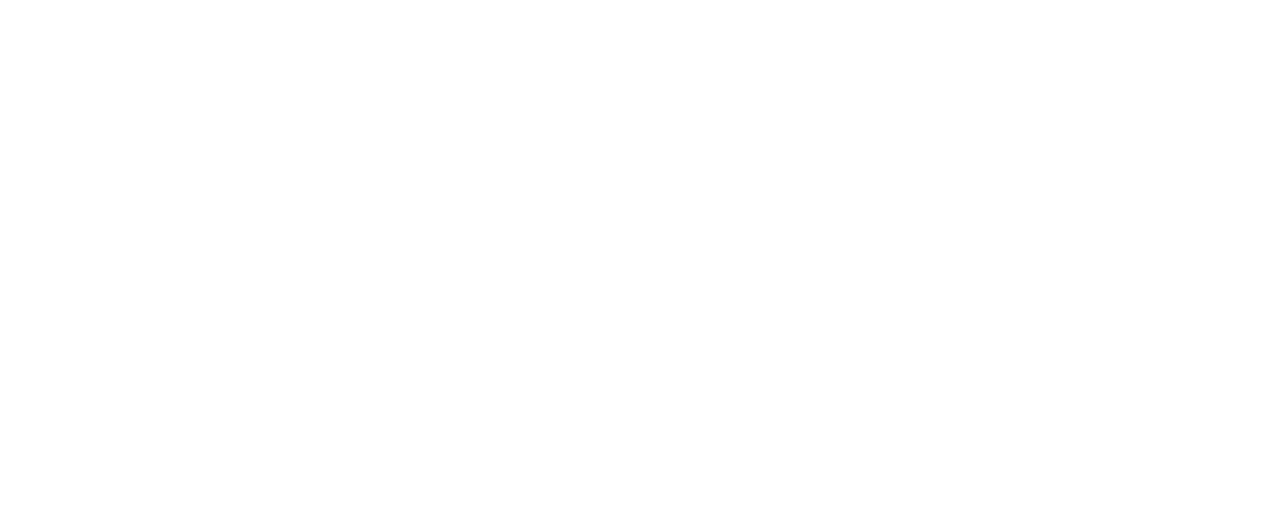
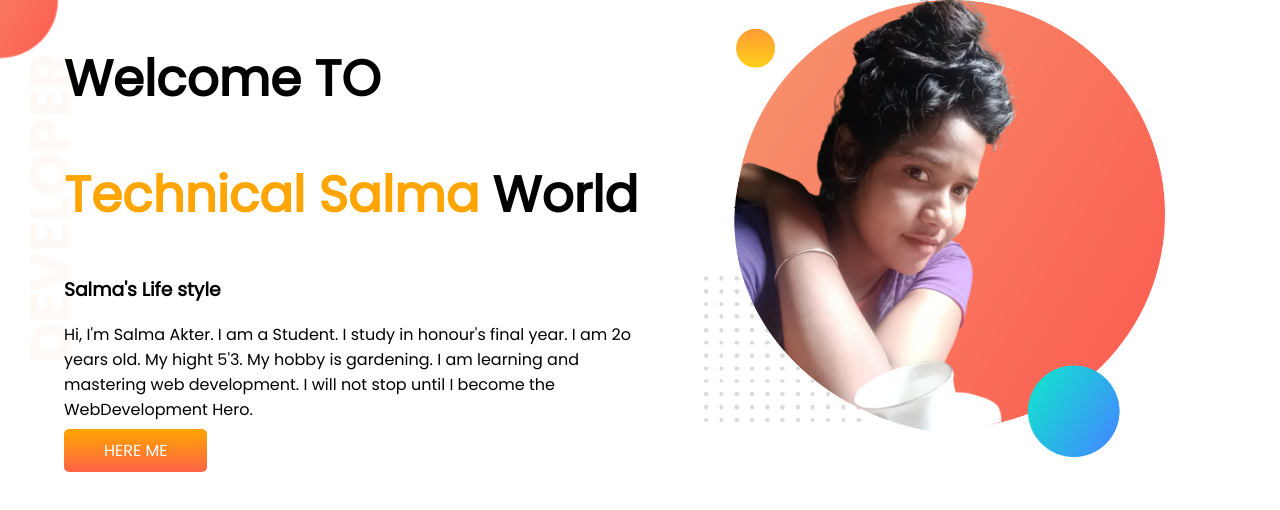
Before and after one commit to technicalsalma/developer-protfolio, a plain HTML site: page index.html in a window 1280 px wide. Drawn offline with Linux system fonts and the light colour scheme.

Commit message:
top banner add

```diff
--- a/index.html
+++ b/index.html
@@ -1,13 +1,36 @@
 <!DOCTYPE html>
 <html lang="en">
+
 <head>
     <meta charset="UTF-8">
     <meta http-equiv="X-UA-Compatible" content="IE=edge">
     <meta name="viewport" content="width=device-width, initial-scale=1.0">
     <title>Salma Protfolio</title>
+    <link rel="preconnect" href="https://fonts.googleapis.com">
+    <link rel="preconnect" href="https://fonts.gstatic.com" crossorigin>
+    <link href="https://fonts.googleapis.com/css2?family=Poppins&display=swap" rel="stylesheet">
     <link rel="stylesheet" href="style.css">
 </head>
+
 <body>
+    <section class="top-banner">
+        <div class="half-width">
+            <h1>Welcome TO</h1>
+            <h1> <span class="orange-color">Technical Salma</span> World</h1>
+            <h3>Salma's Life style</h3>
+            <p>Hi, I'm Salma Akter. I am a Student. I study in honour's final year. I am 2o years old. My hight 5'3. My
+                hobby is gardening. I am learning and mastering web development. I will not stop until I become the
+                WebDevelopment Hero.</p>
+            <a class="link-batton" target="_blank" href="https://programminghero1.github.io/developer-portfolio/">HERE
+                ME</a>
+        </div>
+        <div class="half-width">
+            <img src="images/salma.png" alt="img">
+        </div>
+    </section>
+
+
 
 </body>
+
 </html>
--- a/style.css
+++ b/style.css
@@ -0,0 +1,39 @@
+body {
+    font-family: 'Poppins', sans-serif;
+    margin: 0;
+}
+
+h1 {
+    font-size: 50px;
+}
+
+.orange-color {
+    color: orange;
+}
+
+section {
+    display: flex;
+}
+
+.half-width {
+    width: 50%;
+    padding-left: 5%;
+}
+
+.half-width img {
+    width: 80%;
+}
+
+.link-batton {
+    text-decoration: none;
+    background-image: linear-gradient(orange, tomato);
+    padding: 10px 40px;
+    border-radius: 5px;
+    color: #fff;
+    font-weight: 700px;
+}
+
+.top-banner {
+    background-image: url(images/top-banner.png);
+    background-repeat: no-repeat;
+}
```
Also changed, not shown: images/dream-bg.png (added), images/exp-bg.png (added), images/jhankar.png (added), images/jhankar2.png (added), images/my-bg.png (added), images/my-bg2.png (added), images/salma.png (added), images/top-banner.png (added), 8 other files.
